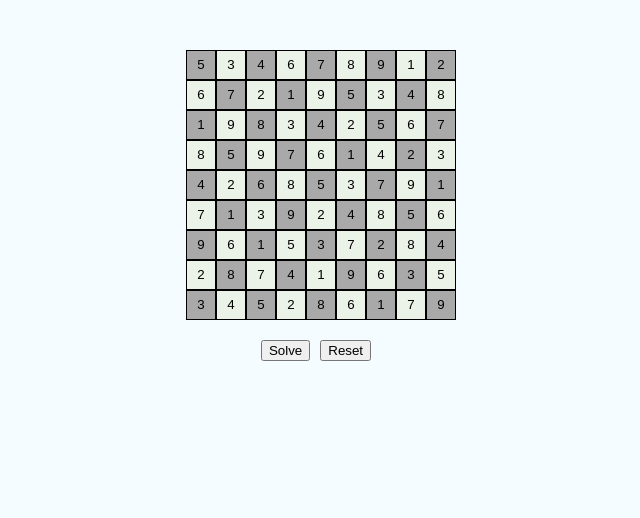
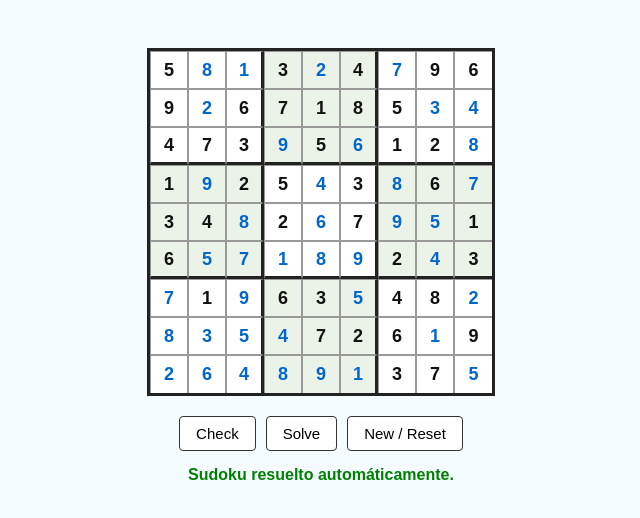
Before and after one commit to ComanRaam7/Proyectito1, a plain HTML site: page sudoku.html in a window 1280 px wide. Both pictures are taken after a click on the button "Solve". Shown: the whole page, without its empty margins (319-959 px from the left). Drawn offline with Linux system fonts and the light colour scheme.

Commit message:
arregle sudoku

```diff
--- a/sudoku.html
+++ b/sudoku.html
@@ -3,20 +3,23 @@
 
 <head>
     <meta charset="UTF-8">
-    <meta name="viewport" content="width=device-width,
-                                   initial-scale=1.0">
+    <meta name="viewport" content="width=device-width, initial-scale=1.0">
     <title>Sudoku Puzzle</title>
     <style>
         body {
             font-family: Arial, sans-serif;
             background-color: #F5FCFF;
+            display: flex;
+            flex-direction: column;
+            align-items: center;
         }
 
         .container {
             display: flex;
             flex-direction: column;
             align-items: center;
-            margin-top: 50px;
+            margin-top: 40px;
+            border: 3px solid #222;
         }
 
         .row {
@@ -24,16 +27,51 @@
         }
 
         .cell {
-            width: 30px;
-            height: 30px;
-            border: 1px solid black;
+            width: 38px;
+            height: 38px;
+            border: 1px solid #999;
             text-align: center;
-            line-height: 30px;
+            font-size: 18px;
             box-sizing: border-box;
+            outline: none;
+        }
+
+        .cell:focus {
+            background-color: #d0ebff !important;
+        }
+
+        /* Bordes gruesos para separar los bloques de 3x3 */
+        .cell:nth-child(3n) {
+            border-right: 3px solid #222;
+        }
+
+        .cell:last-child {
+            border-right: none;
+        }
+
+        .row:nth-child(3n) .cell {
+            border-bottom: 3px solid #222;
+        }
+
+        .row:last-child .cell {
+            border-bottom: none;
+        }
+
+        /* Celdas iniciales bloqueadas */
+        .fixed {
+            font-weight: bold;
+            color: #111;
+            cursor: default;
+        }
+
+        /* Celdas editables por el jugador */
+        .user-input {
+            color: #0066cc;
+            font-weight: bold;
         }
 
         .lightBackground {
-            background-color: #A9A9A9;
+            background-color: #FFFFFF;
         }
 
         .darkBackground {
@@ -43,19 +81,28 @@
         .buttonContainer {
             margin-top: 20px;
             display: flex;
-            /* Ensure buttons are always displayed */
             align-items: center;
             justify-content: center;
+            gap: 10px;
         }
 
         .buttonContainer button {
-            margin-right: 10px;
-            /* Add margin between buttons */
+            padding: 8px 16px;
+            font-size: 15px;
+            cursor: pointer;
+            border: 1px solid #333;
+            border-radius: 4px;
+            background-color: #fff;
+        }
+
+        .buttonContainer button:hover {
+            background-color: #e2e8f0;
         }
 
         .result {
-            margin-top: 20px;
+            margin-top: 15px;
             font-weight: bold;
+            min-height: 22px;
         }
 
         .correct {
@@ -73,146 +120,207 @@
     <div class="container" id="container"></div>
 
     <div class="buttonContainer">
+        <button id="checkButton">Check</button>
         <button id="solveButton">Solve</button>
-        <button id="resetButton">Reset</button>
+        <button id="resetButton">New / Reset</button>
     </div>
+
+    <div class="result" id="result"></div>
 
     <script>
         document.addEventListener("DOMContentLoaded", function () {
             const container = document.getElementById("container");
+            const resultElement = document.getElementById("result");
 
-            // Function to generate a random Sudoku puzzle
-            function generateRandomSudoku() {
-                // Placeholder function for generating a random puzzle (9x9)
-                const puzzle = [
-                    [5, 3, 0, 0, 7, 0, 0, 0, 0],
-                    [6, 0, 0, 1, 9, 5, 0, 0, 0],
-                    [0, 9, 8, 0, 0, 0, 0, 6, 0],
-                    [8, 0, 0, 0, 6, 0, 0, 0, 3],
-                    [4, 0, 0, 8, 0, 3, 0, 0, 1],
-                    [7, 0, 0, 0, 2, 0, 0, 0, 6],
-                    [0, 6, 0, 0, 0, 0, 2, 8, 0],
-                    [0, 0, 0, 4, 1, 9, 0, 0, 5],
-                    [0, 0, 0, 0, 8, 0, 0, 7, 9]
-                ];
-                return puzzle;
+            let initialPuzzle = [];
+
+            // Genera un tablero de Sudoku aleatorio válido
+            function generateRandomSudoku(emptyCellsCount = 40) {
+                const board = Array.from({ length: 9 }, () => Array(9).fill(0));
+
+                // Llenar las 3 cajas diagonales (son independientes entre sí)
+                for (let box = 0; box < 9; box += 3) {
+                    fillBox(board, box, box);
+                }
+
+                // Resolver el resto del tablero
+                solveHelper(board);
+
+                // Quitar números aleatoriamente para crear el reto
+                let removed = 0;
+                while (removed < emptyCellsCount) {
+                    const row = Math.floor(Math.random() * 9);
+                    const col = Math.floor(Math.random() * 9);
+                    if (board[row][col] !== 0) {
+                        board[row][col] = 0;
+                        removed++;
+                    }
+                }
+                return board;
             }
 
-            // Function to solve the Sudoku puzzle
-            function solveSudoku(board) {
-                // Placeholder function for solving Sudoku puzzle
-                const solvedPuzzle = JSON.parse(JSON.stringify(board));
-                solveHelper(solvedPuzzle);
-                return solvedPuzzle;
+            function fillBox(board, rowStart, colStart) {
+                const nums = [1, 2, 3, 4, 5, 6, 7, 8, 9].sort(() => Math.random() - 0.5);
+                let idx = 0;
+                for (let i = 0; i < 3; i++) {
+                    for (let j = 0; j < 3; j++) {
+                        board[rowStart + i][colStart + j] = nums[idx++];
+                    }
+                }
             }
 
-            // Helper function for solving Sudoku recursively
+            function solveSudoku(board) {
+                const copy = JSON.parse(JSON.stringify(board));
+                return solveHelper(copy) ? copy : null;
+            }
+
             function solveHelper(board) {
                 const emptyCell = findEmptyCell(board);
-                if (!emptyCell) {
-                    return true; // Puzzle solved
-                }
+                if (!emptyCell) return true;
 
                 const [row, col] = emptyCell;
                 for (let num = 1; num <= 9; num++) {
                     if (isValidMove(board, row, col, num)) {
                         board[row][col] = num;
-                        if (solveHelper(board)) {
-                            return true;
-                        }
-                        board[row][col] = 0; // Backtrack
+                        if (solveHelper(board)) return true;
+                        board[row][col] = 0;
                     }
                 }
-                return false; // No valid number found for this cell
+                return false;
             }
 
-            // Function to find an empty cell in the Sudoku puzzle
             function findEmptyCell(board) {
                 for (let row = 0; row < 9; row++) {
                     for (let col = 0; col < 9; col++) {
-                        if (board[row][col] === 0) {
-                            return [row, col];
-                        }
+                        if (board[row][col] === 0) return [row, col];
                     }
                 }
-                return null; // No empty cell found
+                return null;
             }
 
-            // Function to check if a move is valid
             function isValidMove(board, row, col, num) {
-                // Check row
                 for (let i = 0; i < 9; i++) {
-                    if (board[row][i] === num) {
-                        return false;
-                    }
+                    if (board[row][i] === num || board[i][col] === num) return false;
                 }
-                // Check column
-                for (let i = 0; i < 9; i++) {
-                    if (board[i][col] === num) {
-                        return false;
-                    }
-                }
-                // Check 3x3 grid
                 const startRow = Math.floor(row / 3) * 3;
                 const startCol = Math.floor(col / 3) * 3;
                 for (let i = startRow; i < startRow + 3; i++) {
                     for (let j = startCol; j < startCol + 3; j++) {
-                        if (board[i][j] === num) {
-                            return false;
-                        }
+                        if (board[i][j] === num) return false;
                     }
                 }
-                return true; // Move is valid
+                return true;
             }
 
-            // Function to create the Sudoku puzzle grid
-            function createSudokuGrid(puzzle) {
+            // Lee el estado actual desde los inputs del DOM
+            function getCurrentBoardFromDOM() {
+                const board = [];
+                const rows = container.querySelectorAll('.row');
+                rows.forEach(rowEl => {
+                    const rowValues = [];
+                    rowEl.querySelectorAll('.cell').forEach(cell => {
+                        const val = parseInt(cell.value, 10);
+                        rowValues.push(isNaN(val) ? 0 : val);
+                    });
+                    board.push(rowValues);
+                });
+                return board;
+            }
+
+            // Dibuja el tablero en el DOM
+            function createSudokuGrid(board, basePuzzle) {
                 container.innerHTML = '';
-                puzzle.forEach((row, rowIndex) => {
+                resultElement.textContent = '';
+                resultElement.className = 'result';
+
+                board.forEach((row, rowIndex) => {
                     const rowElement = document.createElement('div');
                     rowElement.classList.add('row');
+
                     row.forEach((cell, columnIndex) => {
                         const cellElement = document.createElement('input');
                         cellElement.classList.add('cell');
-                        cellElement.classList
-                            .add((rowIndex + columnIndex) % 2 === 0 ?
-                                'lightBackground' : 'darkBackground');
+
+                        // Alternar color por cuadrante 3x3
+                        const boxIndex = Math.floor(rowIndex / 3) + Math.floor(columnIndex / 3);
+                        cellElement.classList.add(boxIndex % 2 === 0 ? 'lightBackground' : 'darkBackground');
+
                         cellElement.type = 'text';
                         cellElement.maxLength = 1;
                         cellElement.value = cell !== 0 ? cell : '';
+
+                        // Bloquear celdas que venían dadas originalmente
+                        if (basePuzzle[rowIndex][columnIndex] !== 0) {
+                            cellElement.readOnly = true;
+                            cellElement.classList.add('fixed');
+                        } else {
+                            cellElement.classList.add('user-input');
+                            // Permitir únicamente números del 1 al 9
+                            cellElement.addEventListener('input', function () {
+                                this.value = this.value.replace(/[^1-9]/g, '');
+                                resultElement.textContent = '';
+                            });
+                        }
+
                         rowElement.appendChild(cellElement);
                     });
                     container.appendChild(rowElement);
                 });
             }
 
-            // Initialize puzzle
-            let initialPuzzle = generateRandomSudoku();
-            let puzzle = JSON.parse(JSON.stringify(initialPuzzle));
-            let solvedPuzzle = [];
+            // Verifica si la solución del usuario es válida y completa
+            function checkSolution() {
+                const currentBoard = getCurrentBoardFromDOM();
 
-            // Function to solve the puzzle
-            function solvePuzzle() {
-                solvedPuzzle = solveSudoku(puzzle);
-                createSudokuGrid(solvedPuzzle);
+                for (let row = 0; row < 9; row++) {
+                    for (let col = 0; col < 9; col++) {
+                        const num = currentBoard[row][col];
+                        if (num === 0) {
+                            resultElement.textContent = "El tablero aún tiene casillas vacías.";
+                            resultElement.className = "result incorrect";
+                            return;
+                        }
+                        // Temporalmente vaciamos la celda para validar si ese número choca con otro
+                        currentBoard[row][col] = 0;
+                        const valid = isValidMove(currentBoard, row, col, num);
+                        currentBoard[row][col] = num;
+
+                        if (!valid) {
+                            resultElement.textContent = "Hay números repetidos o incorrectos. ¡Sigue intentando!";
+                            resultElement.className = "result incorrect";
+                            return;
+                        }
+                    }
+                }
+
+                resultElement.textContent = "¡Felicidades! Has resuelto el Sudoku correctamente.";
+                resultElement.className = "result correct";
             }
 
-            // Function to reset the puzzle
-            function resetPuzzle() {
-                initialPuzzle = generateRandomSudoku();
-                puzzle = JSON.parse(JSON.stringify(initialPuzzle));
-                solvedPuzzle = [];
-                createSudokuGrid(puzzle);
+            // Resuelve el tablero basado en el estado inicial
+            function solvePuzzle() {
+                const solved = solveSudoku(initialPuzzle);
+                if (solved) {
+                    createSudokuGrid(solved, initialPuzzle);
+                    resultElement.textContent = "Sudoku resuelto automáticamente.";
+                    resultElement.className = "result correct";
+                } else {
+                    resultElement.textContent = "No se encontró solución para este tablero.";
+                    resultElement.className = "result incorrect";
+                }
             }
 
-            // Initial puzzle creation
-            createSudokuGrid(puzzle);
+            // Inicia un nuevo juego aleatorio
+            function resetPuzzle() {
+                initialPuzzle = generateRandomSudoku(40);
+                createSudokuGrid(initialPuzzle, initialPuzzle);
+            }
 
-            // Attach event listeners to buttons
-            document.getElementById("solveButton")
-                .addEventListener("click", solvePuzzle);
-            document.getElementById("resetButton")
-                .addEventListener("click", resetPuzzle);
+            // Inicialización y eventos
+            resetPuzzle();
+            document.getElementById("checkButton").addEventListener("click", checkSolution);
+            document.getElementById("solveButton").addEventListener("click", solvePuzzle);
+            document.getElementById("resetButton").addEventListener("click", resetPuzzle);
         });
     </script>
 
```
